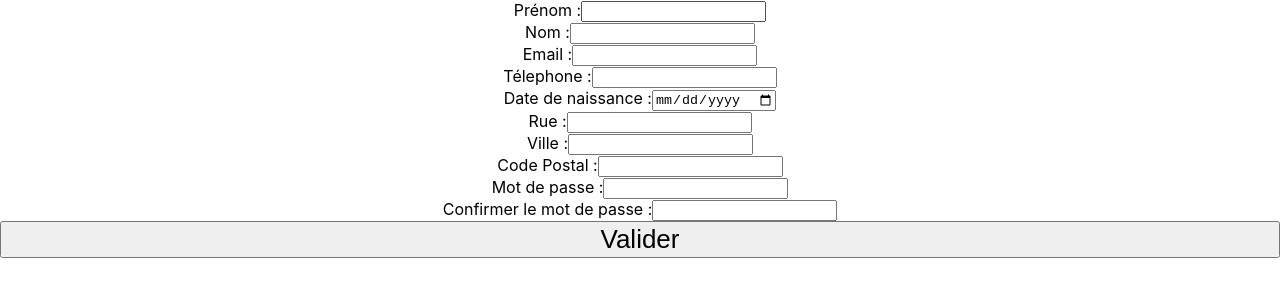
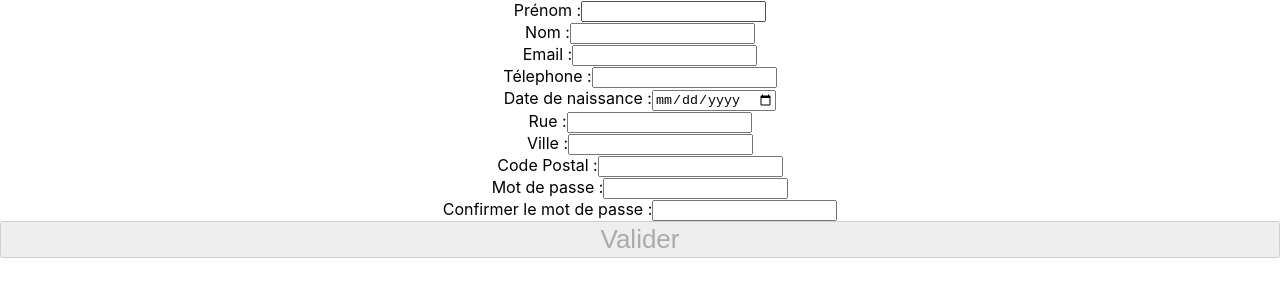
Before and after one commit to brrrrrbrrrr/Project_3-Wild-Code-School, a React (Vite) app in the folder frontend/: page / in a window 1280 px wide. Shown: the top 300 px of the page. Built offline with nearby package versions, Linux system fonts and the light colour scheme.

Commit message:
adding disable button if not all champ in form

```diff
--- a/frontend/src/components/register/Register.jsx
+++ b/frontend/src/components/register/Register.jsx
@@ -17,18 +17,22 @@ function Register() {
   const [validMatch, setValidMatch] = useState(false);
   const [validMail, setValidMail] = useState(false);
 
+  // Regex qui verifie si le password a entre 8 et 24 caractères, a un caractère special, une minuscule et une majuscule
   const PWD_REGEX = /^(?=.*[a-z])(?=.*[A-Z])(?=.*[0-9])(?=.*[!@#$%]).{8,24}$/;
 
+  // Regex qui verifie que c'est un format email
   const MAIL_REGEX = /^[^\s@]+@[^\s@]+\.[^\s@]+$/;
-
+  useEffect(() => {
+    const mailResult = MAIL_REGEX.test(mail);
+    setValidMail(mailResult);
+  }, [mail]);
   useEffect(() => {
     const result = PWD_REGEX.test(password1);
     setValidPwd(result);
-    const mailResult = MAIL_REGEX.test(mail);
-    setValidMail(mailResult);
+
     const match = password1 === password2;
     setValidMatch(match);
-  }, [password1, password2, mail]);
+  }, [password1, password2]);
 
   const handleSubmit = (e) => {
     e.preventDeault();
@@ -150,7 +154,22 @@ function Register() {
           Les mots de passe ne correspondent pas
         </span>
       </label>
-      <button type="button" className="form-signup-btn">
+      <button
+        type="button"
+        className="form-signup-btn"
+        disabled={
+          !validMail ||
+          !validPwd ||
+          !validMatch ||
+          !name ||
+          !firstname ||
+          !phone ||
+          !birthday ||
+          !street ||
+          !city ||
+          !postalCode
+        }
+      >
         Valider
       </button>
     </form>
```
